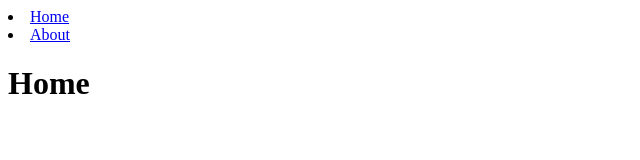
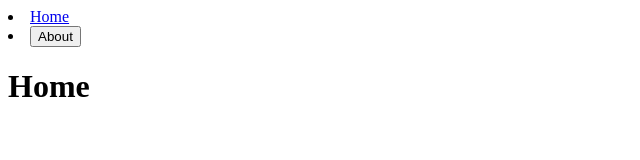
Before and after one commit to taewonnn/TypeScript, a React (Create React App) app: page / in a window 1280 px wide. Shown: the top 160 px of the page, without its empty margins (0-640 px from the left). Built offline with nearby package versions, Linux system fonts and the light colour scheme.

Commit message:
#4.3 useNavigate

```diff
--- a/src/components/Header.tsx
+++ b/src/components/Header.tsx
@@ -1,13 +1,20 @@
-import {Link} from "react-router-dom";
+import {Link, useNavigate} from "react-router-dom";
+
 
 export default function Header () {
+
+  const navigate = useNavigate();
+  const onAboutClick = () => {
+    navigate('/about')
+  }
+
   return (
     <header>
       <li>
         <Link to={'/'}>Home</Link>
       </li>
       <li>
-        <Link to={'/about'}>About</Link>
+        <button onClick={onAboutClick}>About</button>
       </li>
     </header>
   )
```
